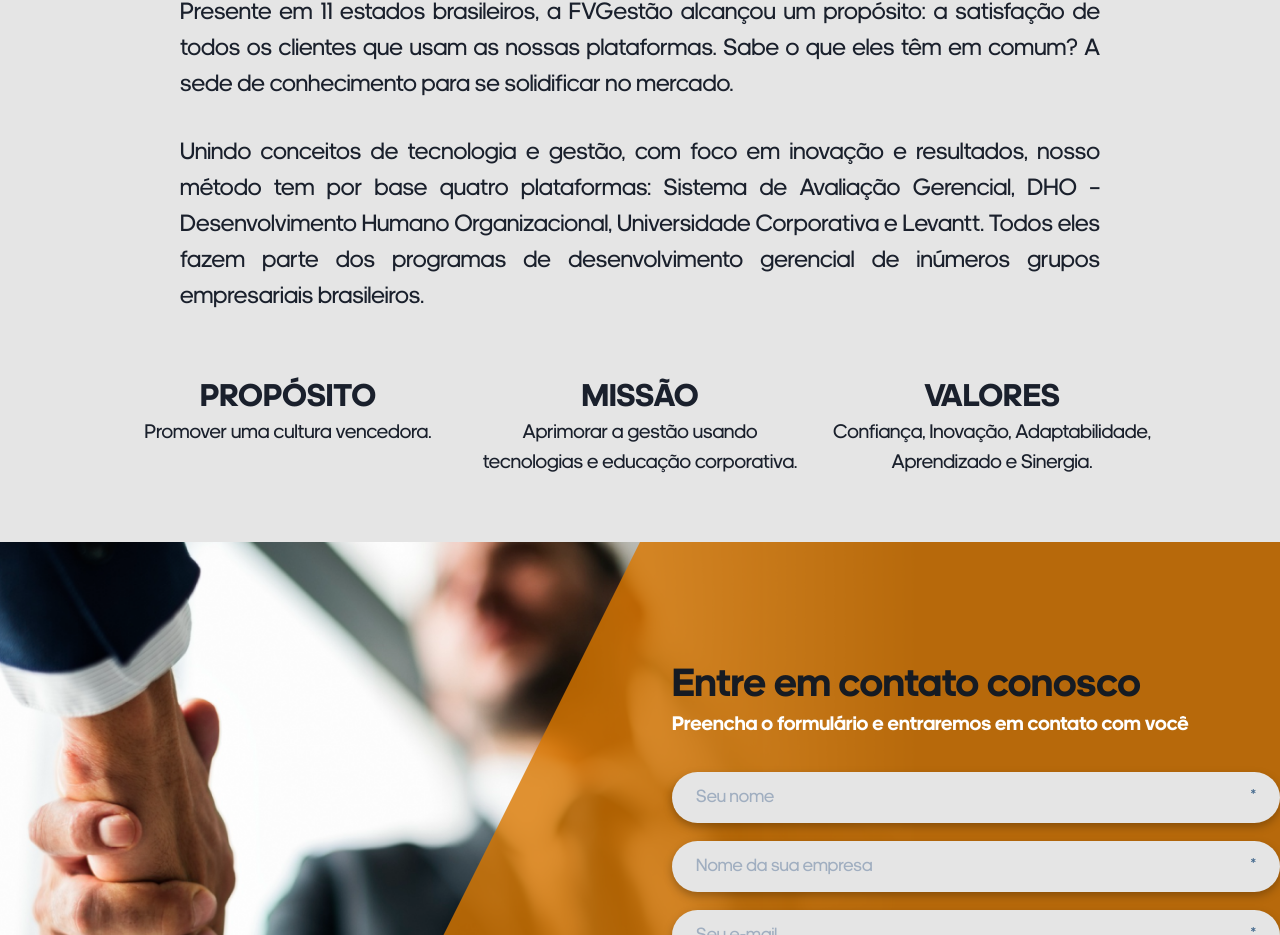
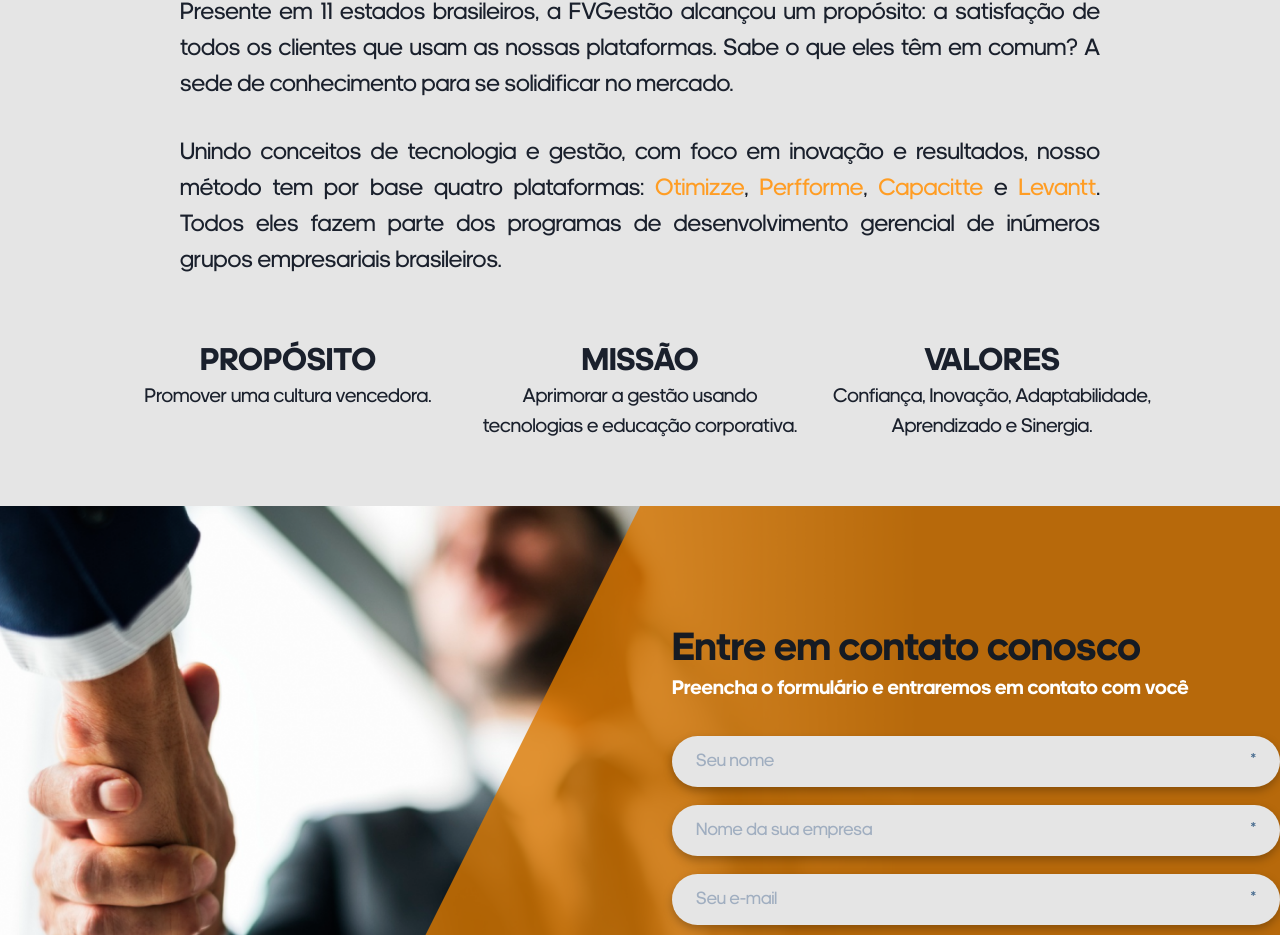
Before and after one commit to carlos3duardo/site-fvgestao, a Next.js app: page /quem-somos in a window 1280 px wide. Shown: the part 800-1735 px from the top of the page. Built offline with nearby package versions, Linux system fonts and the light colour scheme; no server answers.

Commit message:
Atualizando o nome das plataformas na página Quem Somos

```diff
--- a/src/pages/quem-somos.tsx
+++ b/src/pages/quem-somos.tsx
@@ -1,4 +1,5 @@
 import { Box, Flex, Grid, chakra, Heading, Text } from '@chakra-ui/react';
+import Link from 'next/link';
 import { Head, Header, Container } from '../components/Layout';
 import Contato from '../components/Layout/Contato';
 import Footer from '../components/Layout/Footer';
@@ -41,11 +42,24 @@
               </Text>
               <Text fontSize="1.5rem" textAlign="justify" marginTop="2rem">
                 Unindo conceitos de tecnologia e gestão, com foco em inovação e
-                resultados, nosso método tem por base quatro plataformas:
-                Sistema de Avaliação Gerencial, DHO – Desenvolvimento Humano
-                Organizacional, Universidade Corporativa e Levantt. Todos eles
-                fazem parte dos programas de desenvolvimento gerencial de
-                inúmeros grupos empresariais brasileiros.
+                resultados, nosso método tem por base quatro plataformas:{' '}
+                <Link href="/plataforma/otimizze" passHref>
+                  <chakra.a>Otimizze</chakra.a>
+                </Link>
+                ,{' '}
+                <Link href="/plataforma/perfforme" passHref>
+                  <chakra.a>Perfforme</chakra.a>
+                </Link>
+                ,{' '}
+                <Link href="/plataforma/capacitte" passHref>
+                  <chakra.a>Capacitte</chakra.a>
+                </Link>{' '}
+                e{' '}
+                <Link href="/plataforma/levantt" passHref>
+                  <chakra.a>Levantt</chakra.a>
+                </Link>
+                . Todos eles fazem parte dos programas de desenvolvimento
+                gerencial de inúmeros grupos empresariais brasileiros.
               </Text>
             </Container>
             <Container maxWidth="1024px" marginTop="4rem">
```
